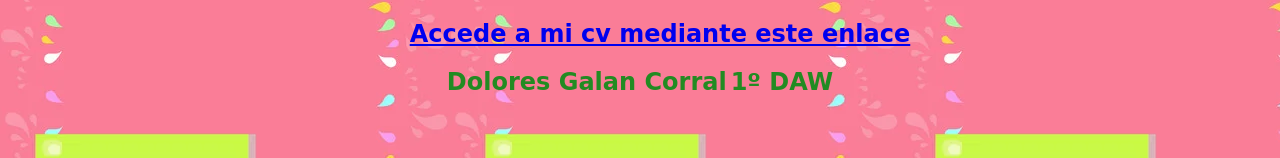
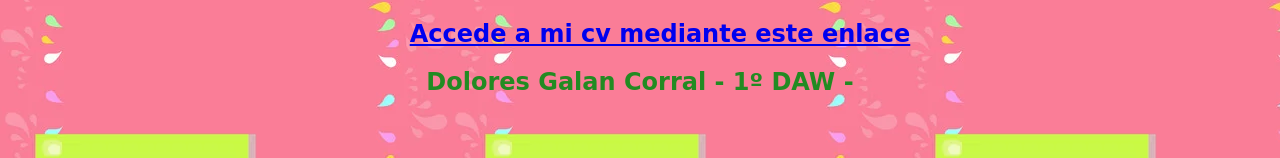
Before and after one commit to LolyGalan/LenguajeMarcas, a plain HTML site: page index.html in a window 1280 px wide. Shown: the part 138-296 px from the top of the page. Drawn offline with Linux system fonts and the light colour scheme.

Commit message:
Espaciando el nombre

```diff
--- a/index.html
+++ b/index.html
@@ -18,8 +18,8 @@
         </li>
     </ul>
     <div style="text-align:center;">
-        <h2 style=" display: inline">Dolores Galan Corral</h2>
-        <h2 style=" display: inline">1º DAW</h2>
+        <h2 style=" display: inline">Dolores Galan Corral </h2>
+        <h2 style=" display: inline"> - 1º DAW -</h2>
     </div>
 </body>
 
```
